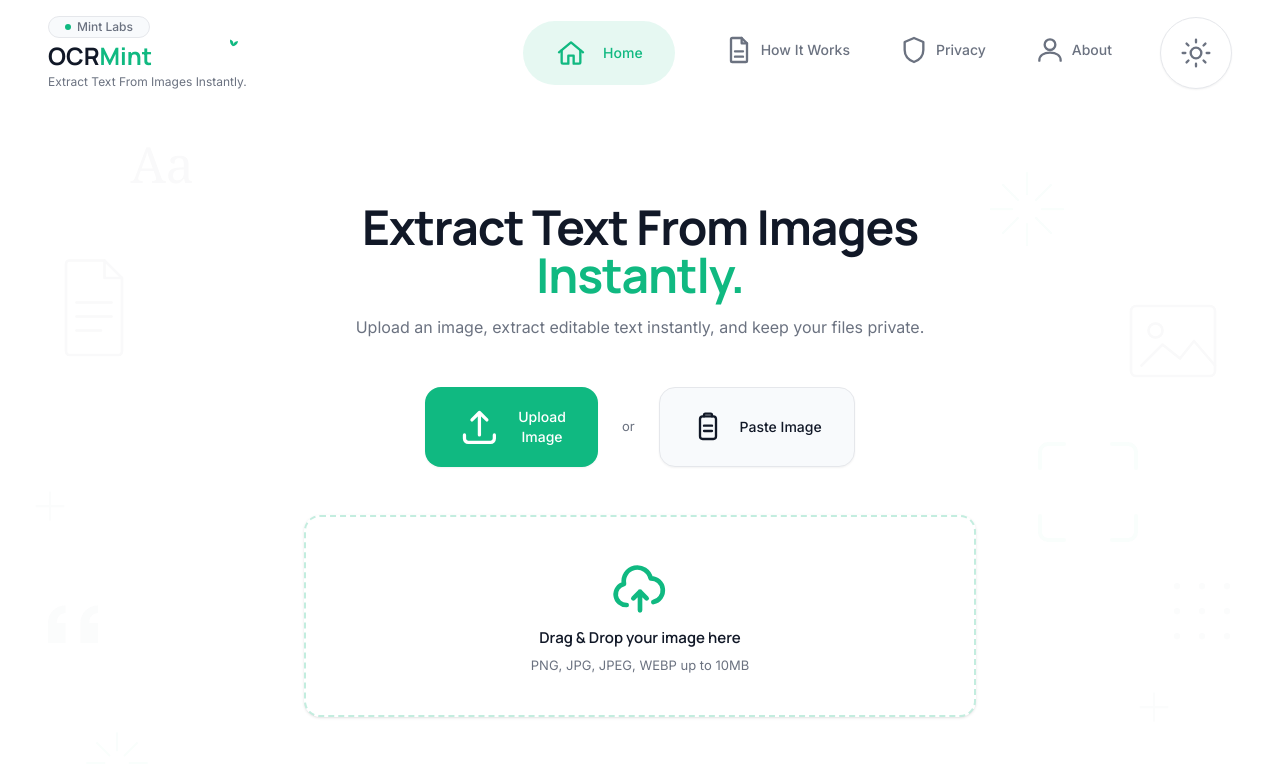
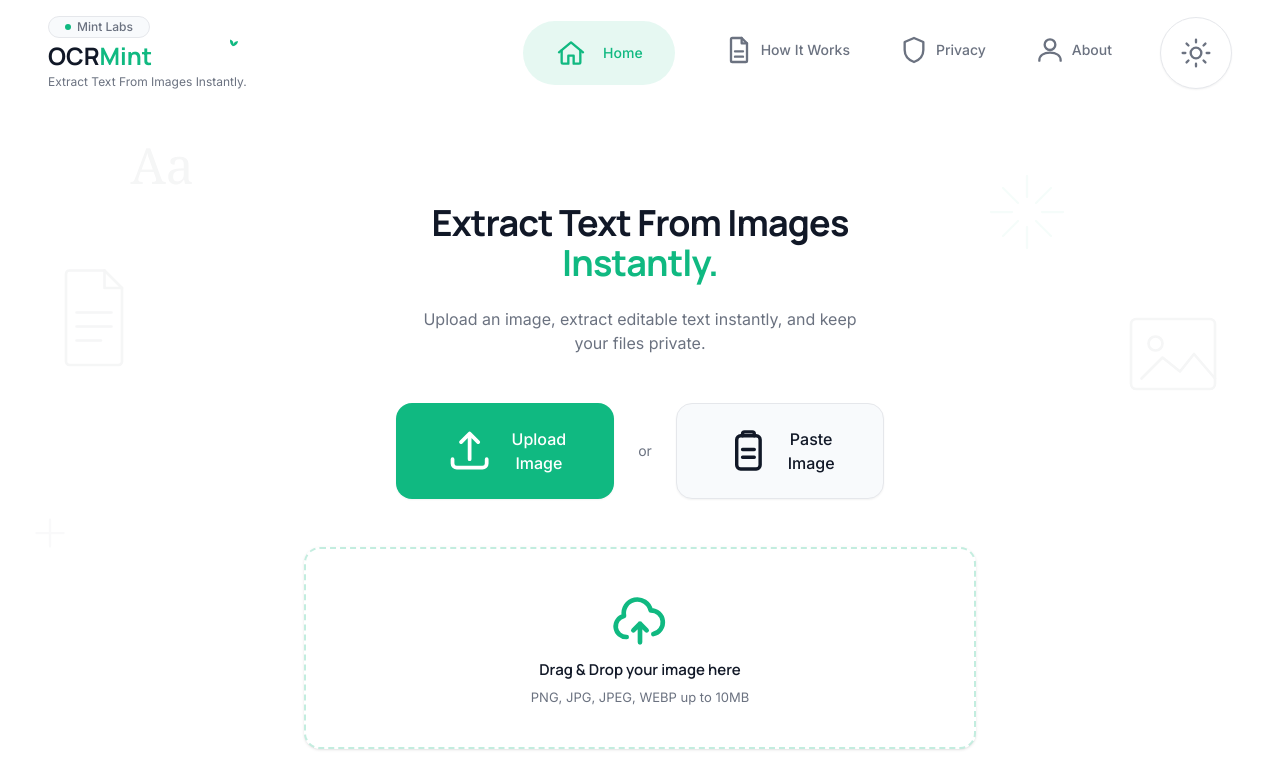
Before and after one commit to antrakumari0p/OCRMint, a React (Vite) app: page / in a window 1280 px wide. Shown: the top 764 px of the page. Built offline with nearby package versions, Linux system fonts and the light colour scheme.

Commit message:
Sprint 7 - Clipboard image support

```diff
--- /dev/null
+++ b/src/hooks/useClipboardImage.ts
@@ -0,0 +1,81 @@
+import { useCallback, useEffect, useMemo } from "react";
+import { isClipboardApiSupported, readClipboardImage } from "@/lib/clipboard";
+import { MAX_FILE_SIZE_MB } from "@/sections/UploadCard";
+
+export interface UseClipboardImageOptions {
+  /** Called with a File when a supported image is found on the clipboard. */
+  onImage: (file: File) => void;
+  /** Called with a user-facing message for any expected failure case. */
+  onError: (message: string) => void;
+  /** Skip paste attempts entirely — e.g. while OCR is already running. */
+  disabled?: boolean;
+}
+
+export interface UseClipboardImageResult {
+  /** Whether this browser can read images from the clipboard at all. */
+  isSupported: boolean;
+  /** Trigger a clipboard read manually (wired to the Paste Image button). */
+  pasteFromClipboard: () => Promise<void>;
+}
+
+const ERROR_MESSAGES: Record<Exclude<Awaited<ReturnType<typeof readClipboardImage>>["kind"], "image">, string> = {
+  "no-image": "No image found in your clipboard.",
+  "permission-denied": "Clipboard access was denied. Please paste using Ctrl+V or allow clipboard permissions.",
+  unsupported: "Clipboard images aren't supported in this browser.",
+  "too-large": `Clipboard image is larger than the ${MAX_FILE_SIZE_MB}MB limit.`,
+};
+
+/**
+ * Wires up clipboard-image pasting: a manual trigger (the Paste Image
+ * button) and a global Ctrl+V / Cmd+V listener (ignored while an input,
+ * textarea, or contenteditable element is focused, so it never
+ * interferes with editing the extracted text). Both paths call the same
+ * `readClipboardImage()` and the same `onImage`/`onError` callbacks —
+ * there's exactly one clipboard-reading implementation here, not two.
+ */
+export function useClipboardImage({
+  onImage,
+  onError,
+  disabled = false,
+}: UseClipboardImageOptions): UseClipboardImageResult {
+  const isSupported = useMemo(() => isClipboardApiSupported(), []);
+
+  const pasteFromClipboard = useCallback(async () => {
+    if (disabled) return;
+
+    try {
+      const result = await readClipboardImage();
+      if (result.kind === "image") {
+        onImage(result.file);
+      } else {
+        onError(ERROR_MESSAGES[result.kind]);
+      }
+    } catch {
+      onError("Something went wrong reading your clipboard.");
+    }
+  }, [disabled, onImage, onError]);
+
+  useEffect(() => {
+    if (!isSupported || disabled) return;
+
+    function handleKeyDown(event: KeyboardEvent) {
+      const isPasteShortcut = (event.ctrlKey || event.metaKey) && event.key.toLowerCase() === "v";
+      if (!isPasteShortcut) return;
+
+      const activeElement = document.activeElement;
+      const isEditingText =
+        activeElement instanceof HTMLInputElement ||
+        activeElement instanceof HTMLTextAreaElement ||
+        (activeElement instanceof HTMLElement && activeElement.isContentEditable);
+
+      if (isEditingText) return;
+
+      void pasteFromClipboard();
+    }
+
+    window.addEventListener("keydown", handleKeyDown);
+    return () => window.removeEventListener("keydown", handleKeyDown);
+  }, [isSupported, disabled, pasteFromClipboard]);
+
+  return { isSupported, pasteFromClipboard };
+}
--- a/src/hooks/useOcr.ts
+++ b/src/hooks/useOcr.ts
@@ -40,6 +40,10 @@
       setError(toOcrError(cause));
       setProgress({ status: "error", percent: 0, message: "Something went wrong" });
     }
+  }, []);
+
+  const reportError = useCallback((message: string) => {
+    setError({ message });
   }, []);
 
   const updateText = useCallback((value: string) => {
@@ -98,12 +102,26 @@
       error,
       progress,
       extractText,
+      reportError,
       updateText,
       clear,
       copy,
       downloadTxt,
       downloadDocx,
     }),
-    [image, text, loading, error, progress, extractText, updateText, clear, copy, downloadTxt, downloadDocx]
+    [
+      image,
+      text,
+      loading,
+      error,
+      progress,
+      extractText,
+      reportError,
+      updateText,
+      clear,
+      copy,
+      downloadTxt,
+      downloadDocx,
+    ]
   );
 }
--- /dev/null
+++ b/src/lib/clipboard.ts
@@ -0,0 +1,66 @@
+import { ACCEPTED_FILE_TYPES, MAX_FILE_SIZE_MB } from "@/sections/UploadCard";
+
+/**
+ * Feature-detects the modern async Clipboard API's image-reading support.
+ * Deliberately not UA-sniffed — some browsers (notably several mobile
+ * ones) expose `navigator.clipboard` without a working `read()`, so this
+ * checks for the actual method.
+ */
+export function isClipboardApiSupported(): boolean {
+  return (
+    typeof navigator !== "undefined" &&
+    typeof navigator.clipboard !== "undefined" &&
+    typeof navigator.clipboard.read === "function"
+  );
+}
+
+export type ClipboardImageResult =
+  | { kind: "image"; file: File }
+  | { kind: "no-image" }
+  | { kind: "permission-denied" }
+  | { kind: "unsupported" }
+  | { kind: "too-large" };
+
+/**
+ * Reads the system clipboard and extracts the first supported image, if
+ * any. Reuses the exact same accepted formats and size limit as file
+ * upload (`ACCEPTED_FILE_TYPES` / `MAX_FILE_SIZE_MB`, imported from
+ * `UploadCard` rather than redefined here) so "same limit as Upload"
+ * holds by construction, not by coincidence.
+ *
+ * Never throws for expected, handleable outcomes (unsupported browser,
+ * no image found, permission denied, oversized image) — callers branch
+ * on `kind`. Genuinely unexpected errors are rethrown for the caller to
+ * handle generically.
+ */
+export async function readClipboardImage(): Promise<ClipboardImageResult> {
+  if (!isClipboardApiSupported()) {
+    return { kind: "unsupported" };
+  }
+
+  let items: ClipboardItems;
+  try {
+    items = await navigator.clipboard.read();
+  } catch (cause) {
+    if (cause instanceof DOMException && (cause.name === "NotAllowedError" || cause.name === "SecurityError")) {
+      return { kind: "permission-denied" };
+    }
+    throw cause;
+  }
+
+  for (const item of items) {
+    const matchedType = ACCEPTED_FILE_TYPES.find((type) => item.types.includes(type));
+    if (!matchedType) continue;
+
+    const blob = await item.getType(matchedType);
+    if (blob.size > MAX_FILE_SIZE_MB * 1024 * 1024) {
+      return { kind: "too-large" };
+    }
+
+    const extension = matchedType.split("/")[1];
+    const file = new File([blob], `clipboard-image.${extension}`, { type: matchedType });
+    return { kind: "image", file };
+  }
+
+  return { kind: "no-image" };
+}
--- a/src/pages/Home.tsx
+++ b/src/pages/Home.tsx
@@ -1,25 +1,27 @@
 import { Hero } from "@/sections/Hero";
 import { OcrWorkspace } from "@/sections/OcrWorkspace";
 import { useOcr } from "@/hooks/useOcr";
+import { useClipboardImage } from "@/hooks/useClipboardImage";
 
 /**
  * Home page.
  *
  * Composes the page's sections in order. This is the one place that
  * calls `useOcr()` — its `extractText` goes into `Hero`'s existing
- * `onFileSelect` prop (already there, previously unused), and the rest
- * of the hook's state/actions go into `OcrWorkspace`. Neither `Hero` nor
- * `UploadCard` needed any changes: `Hero` already forwarded
- * `onFileSelect` to its own "Upload Image" button and to `UploadCard`,
- * so wiring happens entirely at this composition layer.
+ * `onFileSelect` prop, and `useClipboardImage` (click + Ctrl/Cmd+V) goes
+ * into the same `extractText` for images, or `reportError` for expected
+ * failures (no image found, permission denied, unsupported browser,
+ * oversized image). Clipboard and file upload converge on the exact same
+ * `extractText` call — there's one OCR pipeline, not two.
  *
  * Before any upload, only `Hero` renders — the homepage is exactly what
- * it was. Once `useOcr` has an image (set the moment `extractText` is
- * called, before recognition even finishes), `Hero` is swapped out for
- * `OcrWorkspace`. This is a plain conditional render driven by existing
- * hook state — no new state, no routing, no reload. Clicking "Clear" in
- * `OcrWorkspace` resets `image` to null, which naturally swaps back to
- * `Hero` with no extra wiring.
+ * it was. `Hero` swaps out for `OcrWorkspace` once there's either an
+ * image (upload/paste succeeded) or an error (e.g. a clipboard paste
+ * failed) — both are existing `useOcr` state, so a failed paste attempt
+ * still gets its message shown via the same `OcrError` card `OcrWorkspace`
+ * already renders for OCR failures, rather than needing a second error UI
+ * anywhere inside the frozen `Hero`. Clicking "Clear" resets both `image`
+ * and `error`, which naturally swaps back to `Hero`.
  *
  * The fade+slide-in keyframes are scoped to this file via an inline
  * `<style>` tag (the same self-contained pattern `DecorativeBackground`
@@ -28,7 +30,13 @@
  */
 export function Home() {
   const ocr = useOcr();
-  const hasUploaded = Boolean(ocr.image);
+  const clipboard = useClipboardImage({
+    onImage: ocr.extractText,
+    onError: ocr.reportError,
+    disabled: ocr.loading,
+  });
+
+  const showWorkspace = Boolean(ocr.image) || Boolean(ocr.error);
 
   return (
     <main>
@@ -39,7 +47,7 @@
         }
       `}</style>
 
-      {hasUploaded ? (
+      {showWorkspace ? (
         <div key="workspace" className="animate-[ocrmint-section-in_400ms_ease-in-out]">
           <OcrWorkspace
             image={ocr.image}
@@ -56,7 +64,14 @@
         </div>
       ) : (
         <div key="hero" className="animate-[ocrmint-section-in_400ms_ease-in-out]">
-          <Hero onFileSelect={ocr.extractText} />
+          <Hero
+            onFileSelect={ocr.extractText}
+            onPasteClick={clipboard.pasteFromClipboard}
+            pasteDisabled={!clipboard.isSupported || ocr.loading}
+            pasteAriaLabel={
+              !clipboard.isSupported ? "Clipboard images aren't supported in this browser." : undefined
+            }
+          />
         </div>
       )}
     </main>
--- a/src/sections/Hero.tsx
+++ b/src/sections/Hero.tsx
@@ -7,11 +7,15 @@
 export interface HeroProps {
   /**
    * Called with the selected file, whichever entry point the user uses
-   * (the Upload Image button, drag-and-drop, or eventually Paste Image).
-   * Not wired to anything yet — a future sprint can pass a handler here
-   * without touching this component.
+   * (the Upload Image button, drag-and-drop, or Paste Image).
    */
   onFileSelect?: (file: File) => void;
+  /** Wires the existing "Paste Image" button to a real handler. */
+  onPasteClick?: () => void;
+  /** Disables the "Paste Image" button — e.g. unsupported browser or OCR already running. */
+  pasteDisabled?: boolean;
+  /** Overrides the Paste button's accessible name — used to explain why it's disabled. */
+  pasteAriaLabel?: string;
 }
 
 function UploadIcon(props: SVGProps<SVGSVGElement>) {
@@ -125,25 +129,25 @@
  * point; heading and subheading exist to orient the user toward it
  * immediately, not to sell the product.
  */
-export function Hero({ onFileSelect }: HeroProps) {
+export function Hero({ onFileSelect, onPasteClick, pasteDisabled, pasteAriaLabel }: HeroProps) {
   const { inputRef, openFilePicker, handleInputChange } = useFileInput(onFileSelect);
 
   return (
     <Section
       as="section"
       aria-label="Extract text from an image"
-      className="relative flex min-h-[calc(100svh-4.5rem)] items-center overflow-hidden py-2 sm:py-3"
+      className="relative flex min-h-[calc(100svh-4.5rem)] items-center overflow-hidden py-6 sm:py-8"
     >
-      <DecorativeBackground theme="ocr" density="high" opacity={0.025} />
+      <DecorativeBackground theme="ocr" density="medium" opacity={0.04} />
 
-     <Container narrow className="relative z-10 flex flex-col items-center gap-4 text-center sm:gap-6">
-        <div className="flex flex-col items-center gap-2">
-          <h1 className="text-3xl font-bold leading-[1.15] tracking-tight sm:text-4xl lg:text-5xl">
+      <Container narrow className="relative z-10 flex flex-col items-center gap-5 text-center sm:gap-6">
+        <div className="flex flex-col items-center gap-3">
+          <h1 className="text-2xl font-bold leading-[1.15] tracking-tight sm:text-3xl lg:text-4xl">
             <span className="block text-text-primary">Extract Text From Images</span>
             <span className="block text-primary">Instantly.</span>
           </h1>
 
-          <p className="max-w-xl font-body text-[13px] text-text-secondary sm:text-base">
+          <p className="max-w-md font-body text-sm text-text-secondary sm:text-base">
             Upload an image, extract editable text instantly, and keep your files private.
           </p>
         </div>
@@ -159,30 +163,37 @@
             tabIndex={-1}
           />
 
-          <Button type="button" size="md" onClick={openFilePicker}>
+          <Button type="button" size="lg" onClick={openFilePicker}>
             <UploadIcon className="h-4.5 w-4.5" aria-hidden="true" />
             Upload Image
           </Button>
 
-          <span className="font-body text-[13px] text-text-secondary">or</span>
+          <span className="font-body text-sm text-text-secondary">or</span>
 
-          <Button type="button" variant="secondary" size="md">
-            <ClipboardIcon className="h-4 w-4" aria-hidden="true" />
+          <Button
+            type="button"
+            variant="secondary"
+            size="lg"
+            onClick={onPasteClick}
+            disabled={pasteDisabled}
+            aria-label={pasteAriaLabel ?? "Paste image from clipboard"}
+          >
+            <ClipboardIcon className="h-4.5 w-4.5" aria-hidden="true" />
             Paste Image
           </Button>
         </div>
 
         <UploadCard onFileSelect={onFileSelect} />
 
-        <Card noPadding className="grid w-full grid-cols-1 gap-4 p-3 text-left sm:grid-cols-3 sm:gap-3 sm:p-4">
+        <Card noPadding className="grid w-full grid-cols-1 gap-4 p-4 text-left sm:grid-cols-3 sm:gap-3 sm:p-5">
           {TRUST_ITEMS.map((item) => (
-            <div key={item.title} className="flex items-center gap-2">
-              <span className="flex h-9 w-9 shrink-0 items-center justify-center rounded-lg bg-primary text-white">
+            <div key={item.title} className="flex items-center gap-3">
+              <span className="flex h-10 w-10 shrink-0 items-center justify-center rounded-lg bg-primary text-white">
                 <item.icon className="h-4.5 w-4.5" aria-hidden="true" />
               </span>
               <span className="flex flex-col">
-                <span className="font-body text-[13px] font-semibold text-text-primary">{item.title}</span>
-                <span className="font-body text-[11px] text-text-secondary">{item.subtitle}</span>
+                <span className="font-body text-sm font-semibold text-text-primary">{item.title}</span>
+                <span className="font-body text-xs text-text-secondary">{item.subtitle}</span>
               </span>
             </div>
           ))}
```
Also changed, not shown: src/types/ocr.ts (+7 -0 lines).
